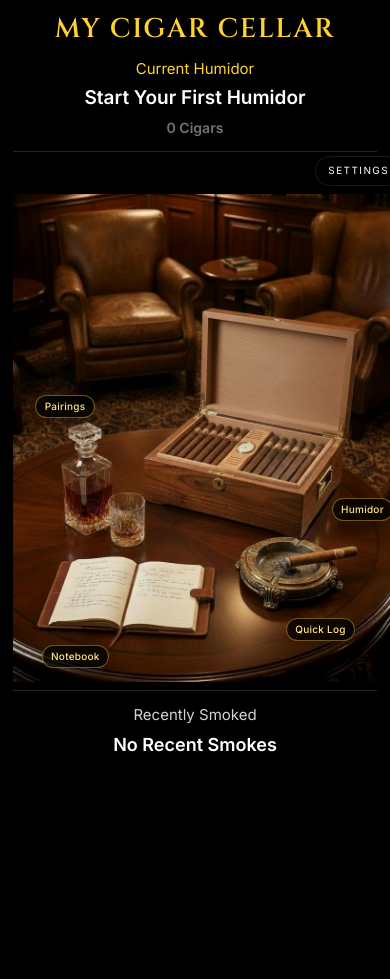
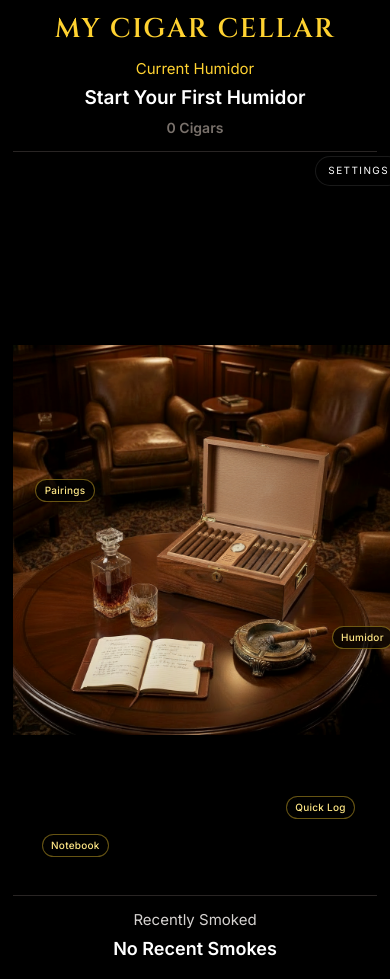
Before and after one commit to 300longdistance/my-cigar-cellar, a Next.js app: page / in a window 390 px wide. Before the commit the page ends 844 px from the top, so only its background shows below. Built offline with nearby package versions, Linux system fonts and the light colour scheme; no server answers.

Commit message:
udpate main page sizing

```diff
--- a/src/app/page.tsx
+++ b/src/app/page.tsx
@@ -89,13 +89,13 @@ export default function HomePage() {
     Settings
   </Link>
 </div>
-              <div className="relative aspect-4/5 w-full bg-black">
+              <div className="relative h-[82vh] max-h-[980px] w-full bg-black">
                 <Image
                   src="/images/main-home-v2.png"
                   alt="My Cigar Cellar main scene"
                   fill
                   sizes="100vw"
-                  className="object-cover object-[center_35%] sm:object-contain"
+                  className="object-contain object-center"
                   priority
                 />
 
@@ -203,7 +203,7 @@ export default function HomePage() {
             </p>
           </aside>
 
-          <section className="w-[76vw] max-w-[1120px]">
+          <section className="h-[82vh] max-h-[980px] aspect-square">
   <div className="absolute right-4 top-4 z-30">
   <Link
     href="/settings"
```
